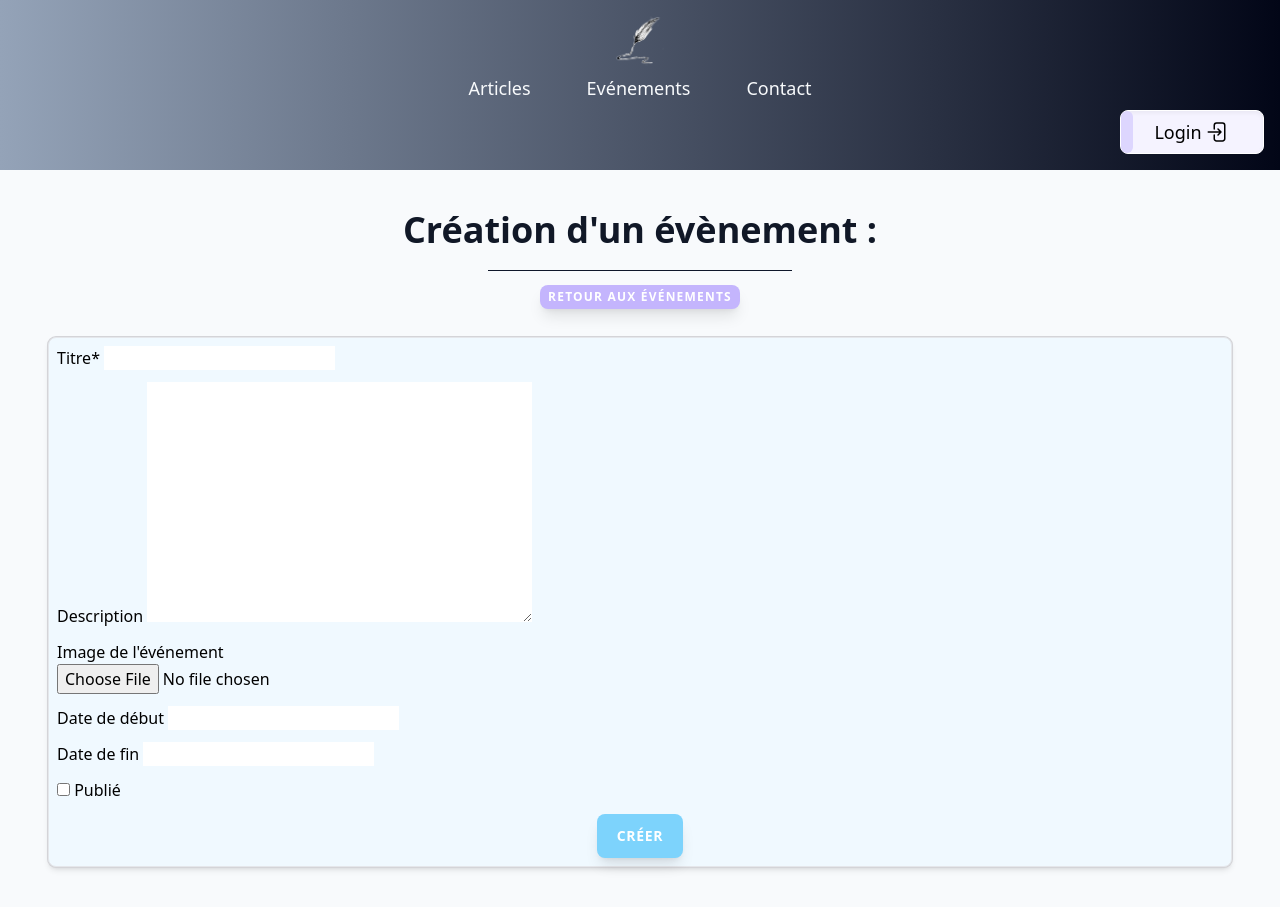
After one commit to C22660/blog_passion, a Django app: page /events/events/creation/ in a window 1280 px wide. The commit adds this page. Run offline with Django 5.2, Linux system fonts and the light colour scheme; some libraries are stand-ins or nearby versions.

Commit message:
Mise en place createview events et templates

```diff
--- a/blog/events/forms.py
+++ b/blog/events/forms.py
@@ -0,0 +1,17 @@
+from django import forms
+from django.utils.translation import gettext_lazy as _
+
+from blog.events.models import Event
+
+class CreationEventForm(forms.ModelForm):
+
+    class Meta:
+        model = Event
+        fields = [
+            "title",
+            "content",
+            "image",
+            "date_begin",
+            "date_finish",
+            "published",
+        ]
--- a/blog/events/urls.py
+++ b/blog/events/urls.py
@@ -1,8 +1,12 @@
 from django.urls import path
-from blog.events.views import events_view
+from blog.events.views import events_view, creation_event_view
 
 app_name = "events"
 
 urlpatterns = [
     path("events/", events_view, name="all-events"),
+    path("events/creation/",
+        creation_event_view,
+        name="creation-event",
+    ),
 ]
--- a/blog/events/views.py
+++ b/blog/events/views.py
@@ -12,7 +12,31 @@ from django.views.generic import (
 )
 
 from blog.events.models import Event
+from blog.events.forms import CreationEventForm
 
+# To create an article
+class CreationEventView(CreateView):
+    model = Event
+    template_name = "events/create_event.html"
+    form_class = CreationEventForm
+    success_url = reverse_lazy("events:all-events")
+
+    def get_context_data(self, **kwargs):
+        context = super().get_context_data(**kwargs)
+        context["title_part"] = _("Création")
+        context["submit_text"] = _("créer")
+        return context
+
+    def form_valid(self, form):
+        if self.request.user.is_authenticated:
+            form.instance.author = self.request.user
+
+        if form.cleaned_data.get("published"):
+            form.instance.published_on = date.today()
+
+        return super().form_valid(form)
+
+creation_event_view = CreationEventView.as_view()
 
 
 # To display the articles.
--- a/templates/events/all_events.html
+++ b/templates/events/all_events.html
@@ -16,7 +16,7 @@
 
   <div class="mt-3 mb-3 text-center">
     <a class="inline-block px-2 py-1 rounded-lg shadow-lg bg-violet-300 hover:bg-violet-200 focus:outline-none focus:shadow-outline text-xs text-white uppercase tracking-widest font-semibold"
-    href="">{% translate "Ajouter un événement" %}</a>
+    href="{% url 'events:creation-event' %}">{% translate "Ajouter un événement" %}</a>
   </div>
 
   <!-- Les activités -->
--- /dev/null
+++ b/templates/events/create_event.html
@@ -0,0 +1,36 @@
+{% extends 'base.html' %}
+{% load i18n %}
+{% load crispy_forms_tags %}
+
+
+{% block title %}{% blocktranslate %} {{ title_part }} d'un événement :{% endblocktranslate %}{% endblock title %}
+
+
+{% block content %}
+
+
+<section class="text-center max-w-7xl mx-auto pt-36 pb-10 md:pt-10 px-4 sm:px-6 lg:px-8">
+
+      <!-- Le titre -->
+  <div>
+    <h1 class="text-4xl font-bold text-gray-900 ">{% blocktranslate %} {{ title_part }} d'un évènement :{% endblocktranslate %}</h1>
+    <hr class="w-1/4 mt-5 mx-auto border-slate-900">
+  </div>
+
+  <div class="mt-3 mb-3 text-center">
+    <a class="inline-block px-2 py-1 rounded-lg shadow-lg bg-violet-300 hover:bg-violet-200 focus:outline-none focus:shadow-outline text-xs text-white uppercase tracking-widest font-semibold"
+    href="{% url 'events:all-events' %}">{% translate "Retour aux événements" %}</a>
+  </div>
+
+    <div class=" bg-sky-50 shadow-md ring-1 ring-zinc-300 border border-t-gray-200 rounded-lg mt-7 mx-4 px-2 py-2 text-left">
+        <form id="create-event-form" method="POST" enctype="multipart/form-data"  onsubmit="submission();">
+          {% csrf_token %}
+          {{ form|crispy }}
+          <div class="flex justify-evenly">
+            <button class="px-5 py-3 rounded-lg shadow-lg bg-sky-300 hover:bg-teal-300 focus:outline-none focus:shadow-outline text-sm text-white uppercase tracking-wider font-semibold" type="submit">{{ submit_text }}</button>
+          </div>
+        </form>
+
+    </div>
+  </section>
+{% endblock content %}
```
